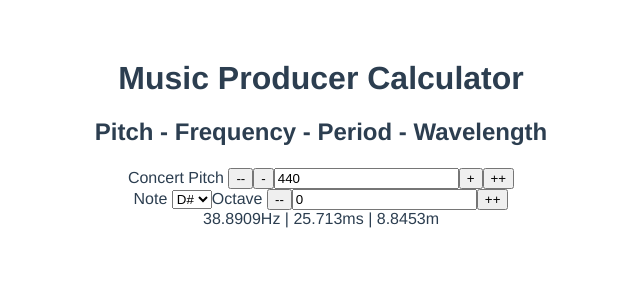
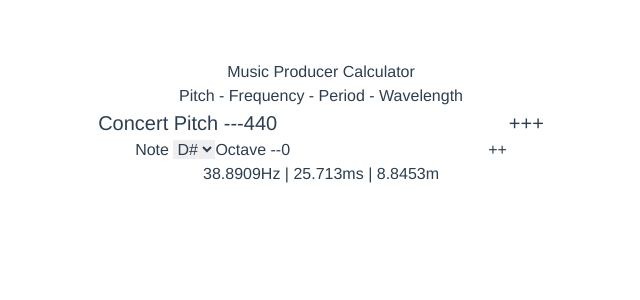
Before and after one commit to acornforth/producer-calc, a Vue app: page / in a window 1280 px wide. Shown: the top 300 px of the page, without its empty margins (319-959 px from the left). Built offline with nearby package versions, Linux system fonts and the light colour scheme.

Commit message:
install tailwind and initial set-up

```diff
--- a/package.json
+++ b/package.json
@@ -10,6 +10,8 @@
   },
   "devDependencies": {
     "vite": "^1.0.0-rc.1",
-    "@vue/compiler-sfc": "^3.0.0-rc.1"
+    "@vue/compiler-sfc": "^3.0.0-rc.1",
+    "autoprefixer": "^9.8.6",
+    "tailwindcss": "^1.7.3"
   }
 }
--- /dev/null
+++ b/postcss.config.js
@@ -0,0 +1,8 @@
+module.exports = {
+    plugins: [
+        // ...
+        require('tailwindcss'),
+        require('autoprefixer'),
+        // ...
+    ]
+}
--- a/src/components/Calculator.vue
+++ b/src/components/Calculator.vue
@@ -1,11 +1,10 @@
 <template>
-  <h1>{{ msg }}</h1>
-  <label>Concert Pitch
-    <button @click="pitch -= 1">--</button>
-    <button @click="pitch -= 0.1">-</button>
-    <input type="text" :value="pitch">
-    <button @click="pitch += 0.1">+</button>
-    <button @click="pitch += 1">++</button>
+  <label class="text-xl">Concert Pitch
+    <button class="text-xl" @click="pitch -= 1">--</button>
+    <button class="text-xl" @click="pitch -= 0.1">-</button>
+    <input class="text-xl" type="text" :value="pitch">
+    <button class="text-xl" @click="pitch += 0.1">+</button>
+    <button class="text-xl" @click="pitch += 1">++</button>
   </label>
   <br>
   <label for="note">
--- a/src/index.css
+++ b/src/index.css
@@ -1,3 +1,9 @@
+@tailwind base;
+
+@tailwind components;
+
+@tailwind utilities;
+
 #app {
   font-family: Avenir, Helvetica, Arial, sans-serif;
   -webkit-font-smoothing: antialiased;
--- /dev/null
+++ b/tailwind.config.js
@@ -0,0 +1,11 @@
+module.exports = {
+  purge: [],
+  theme: {
+    extend: {},
+  },
+  variants: {},
+  plugins: [],
+  future: {
+    removeDeprecatedGapUtilities: true,
+  },
+}
```
Also changed, not shown: 1 other file (tests, documents, lock files or other folders).
